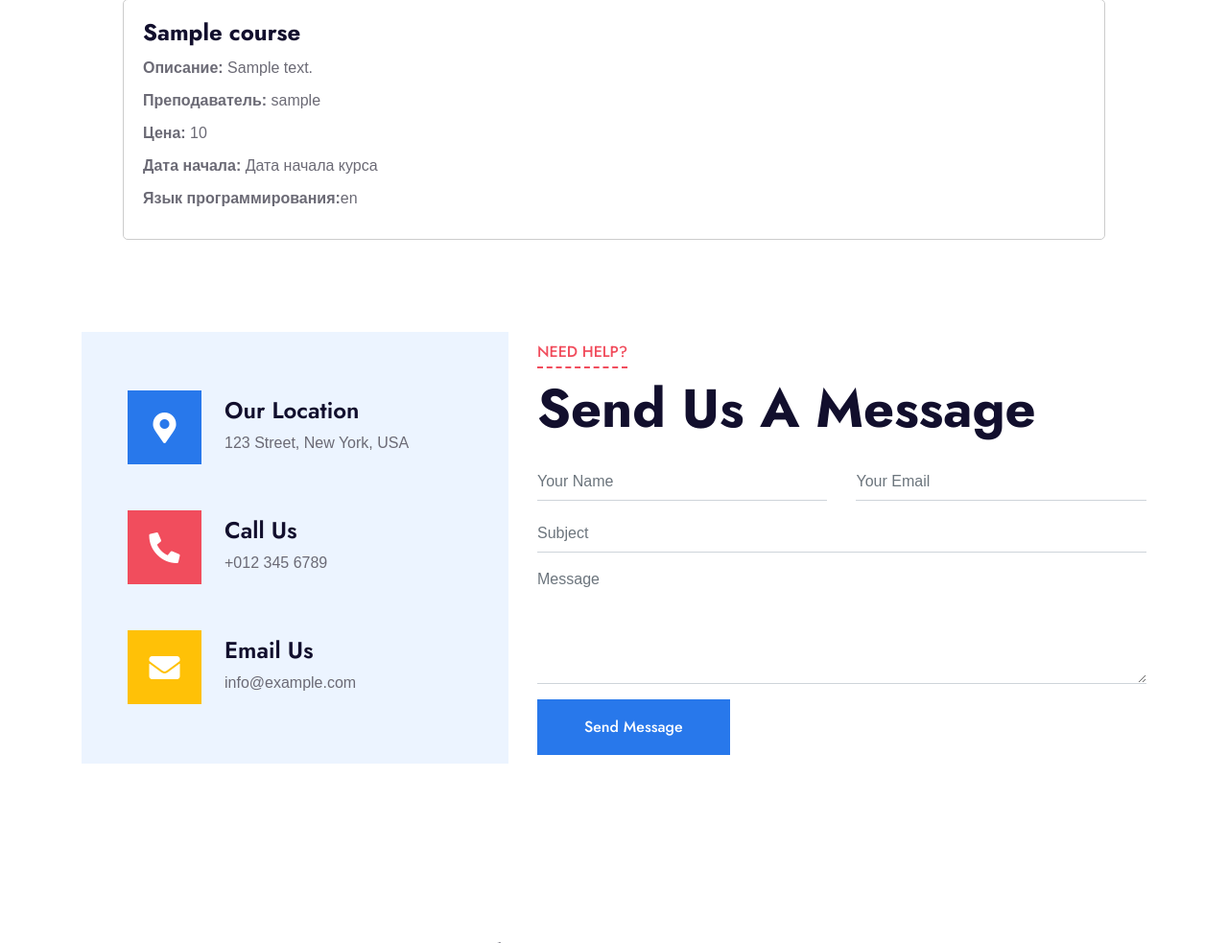
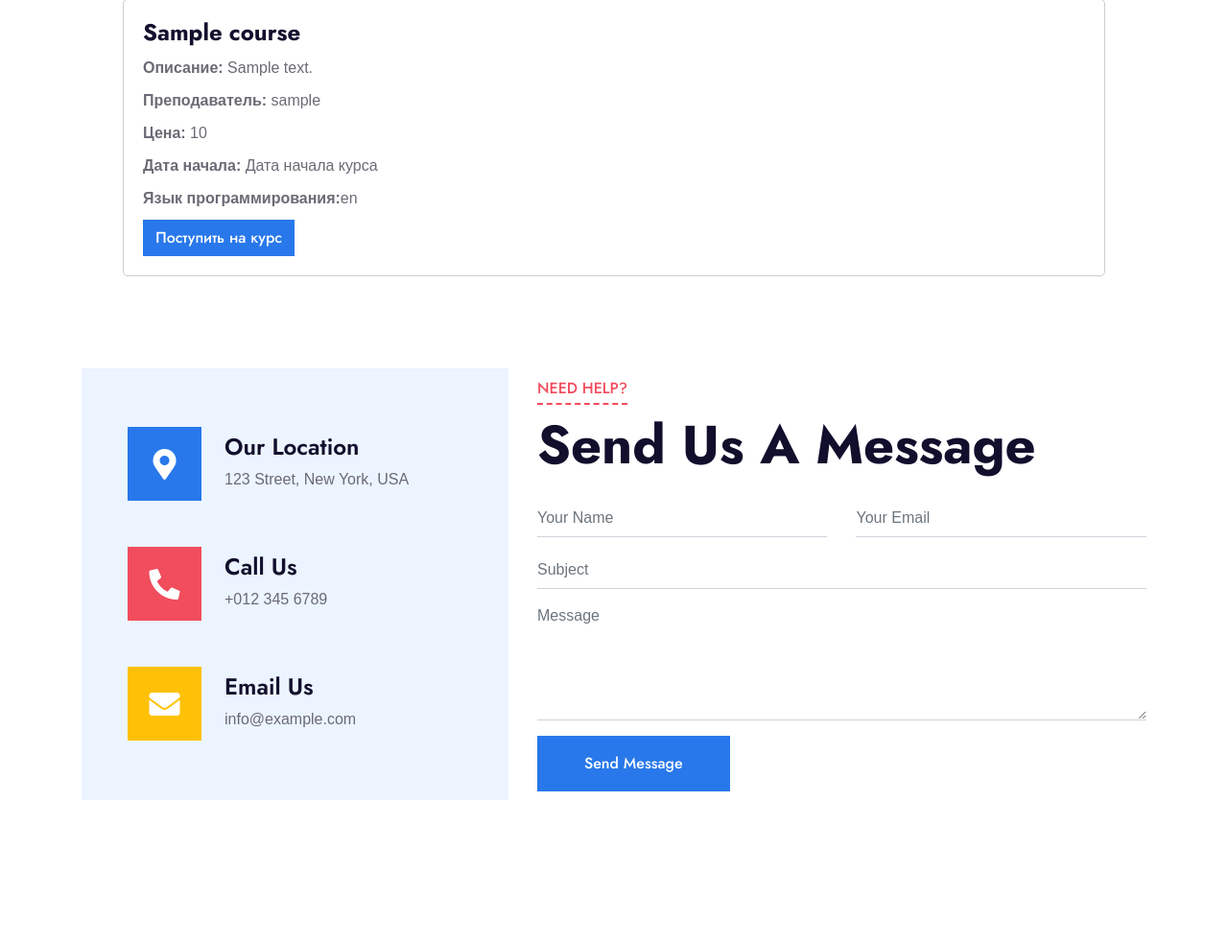
Before and after one commit to kosvish/fast_api_online_course_platform, a FastAPI app: template templates/courses/current_course.html in a window 1280 px wide. Shown: the part 907-1890 px from the top of the page at 96% size. Run offline with FastAPI, Linux system fonts and the light colour scheme; the template is opened without the code that fills it: most values are stand-ins (such as "Sample title", 1, 10 or a date in 2020); parts of the project's set-up code (start-up, migrations or seed data) failed here and were passed over; some libraries are stand-ins or nearby versions.

Commit message:
add button to enroll in course

```diff
--- a/templates/courses/current_course.html
+++ b/templates/courses/current_course.html
@@ -39,6 +39,9 @@
     <!--    <p><strong>Уровень:</strong> Уровень курса (например, начальный, средний, продвинутый)</p>-->
     <!--    <p><strong>Требования:</strong> Требования к участникам курса</p>-->
     <!--    <p><strong>Программа курса:</strong> Краткое описание программы курса</p>-->
+    <form method="get" action="{{ url_for('get_enroll_course_route', course_id=course.id) }}">
+        <button type="submit" class="btn btn-primary">Поступить на курс</button>
+    </form>
 </div>
 
 
```
